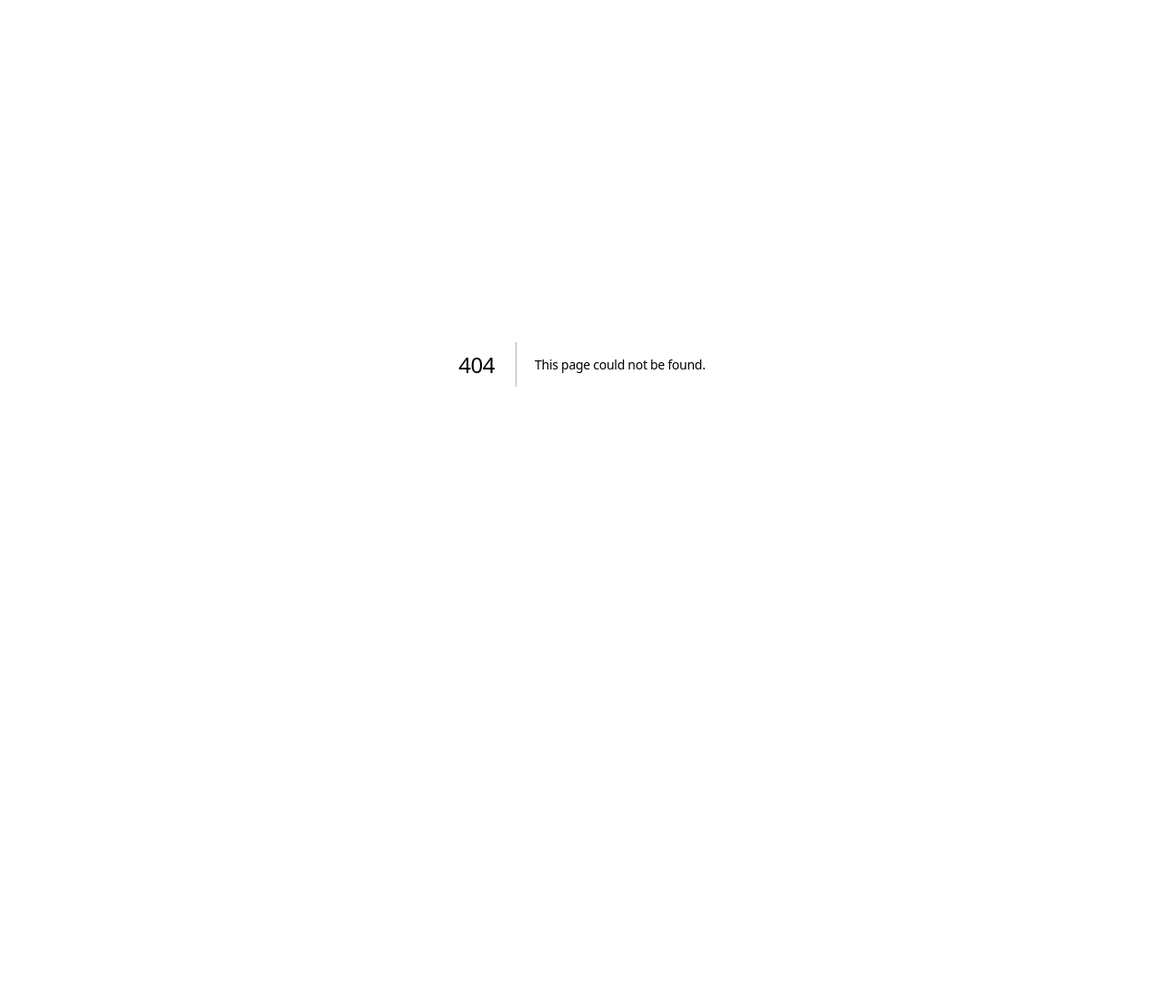
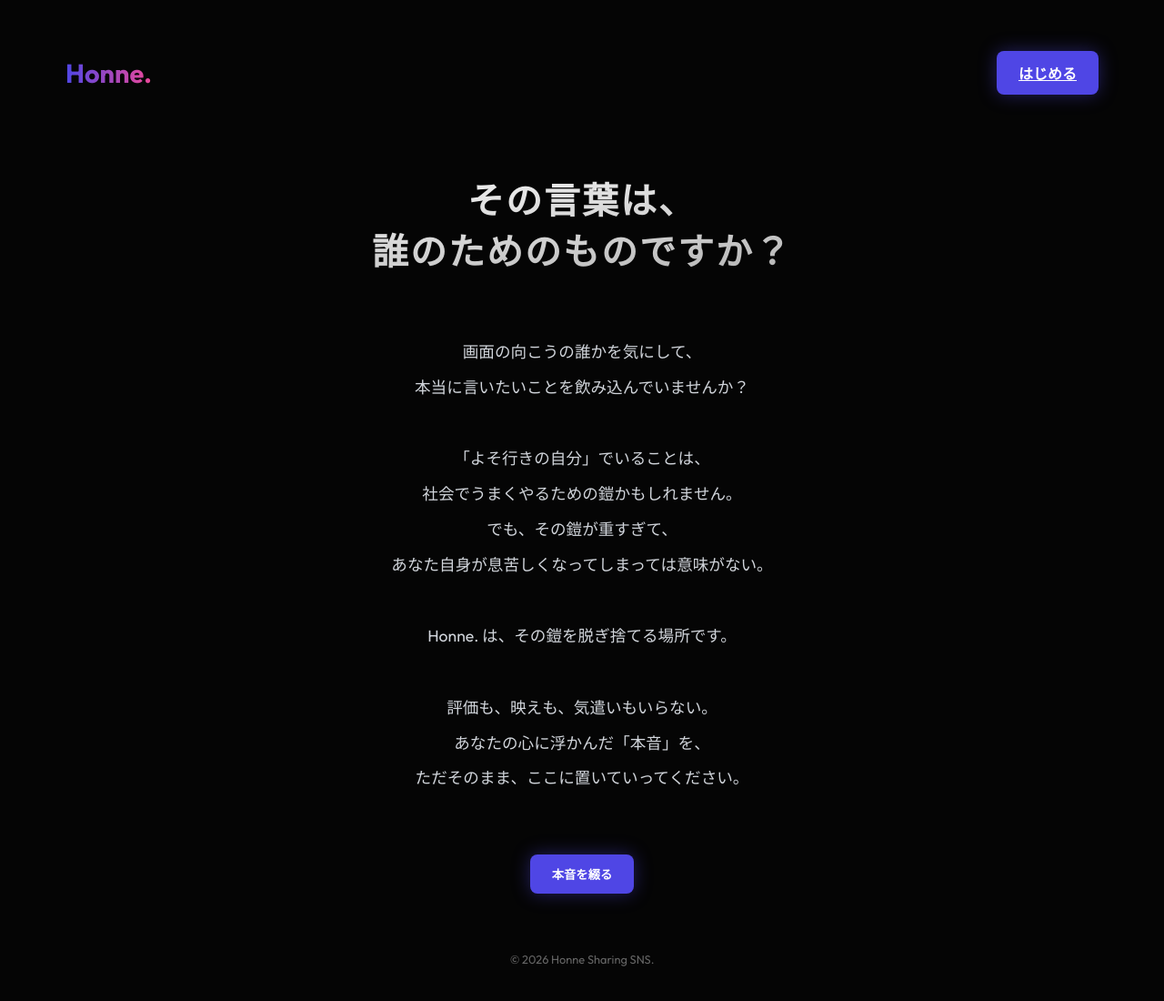
Before and after one commit to savereset302-pixel/henne-sns, a Next.js app: page /about in a window 1280 px wide. Before the commit this address had no page. Shown: the top 1100 px of the page at 91% size. Before the commit the page ends 800 px from the top, so only its background shows below. Built offline with nearby package versions, Linux system fonts and the light colour scheme; no server answers.

Commit message:
Create About page with development philosophy

```diff
--- /dev/null
+++ b/src/app/about/about.module.css
@@ -0,0 +1,87 @@
+.header {
+    display: flex;
+    justify-content: space-between;
+    align-items: center;
+    padding: 1.5rem 0;
+}
+
+.logo {
+    font-size: 1.8rem;
+    font-weight: 800;
+    text-decoration: none;
+    background: linear-gradient(to right, #4f46e5, #ec4899);
+    -webkit-background-clip: text;
+    background-clip: text;
+    -webkit-text-fill-color: transparent;
+}
+
+.content {
+    max-width: 800px;
+    margin: 4rem auto;
+    text-align: center;
+}
+
+.hero {
+    margin-bottom: 4rem;
+    animation: float 6s ease-in-out infinite;
+}
+
+.title {
+    font-size: 2.5rem;
+    line-height: 1.4;
+    font-weight: 700;
+    letter-spacing: 0.05em;
+    background: linear-gradient(to bottom right, #fff, #aaa);
+    -webkit-background-clip: text;
+    background-clip: text;
+    -webkit-text-fill-color: transparent;
+}
+
+.message {
+    font-size: 1.1rem;
+    line-height: 2.2;
+    color: #d1d5db;
+    margin-bottom: 4rem;
+}
+
+.message p {
+    margin-bottom: 2.5rem;
+}
+
+.action {
+    margin-top: 2rem;
+}
+
+.footer {
+    text-align: center;
+    margin-top: 4rem;
+    color: #666;
+    font-size: 0.8rem;
+    padding-bottom: 2rem;
+}
+
+@keyframes float {
+    0% {
+        transform: translateY(0px);
+    }
+
+    50% {
+        transform: translateY(-10px);
+    }
+
+    100% {
+        transform: translateY(0px);
+    }
+}
+
+@media (max-width: 768px) {
+    .title {
+        font-size: 1.8rem;
+    }
+
+    .message {
+        font-size: 1rem;
+        padding: 0 1rem;
+        text-align: left;
+    }
+}
--- /dev/null
+++ b/src/app/about/page.tsx
@@ -0,0 +1,56 @@
+"use client";
+
+import Link from "next/link";
+import styles from "./about.module.css";
+import UserNav from "@/components/UserNav";
+
+export default function AboutPage() {
+    return (
+        <main className="container fade-in">
+            <header className={styles.header}>
+                <Link href="/" className={styles.logo}>Honne.</Link>
+                <UserNav />
+            </header>
+
+            <div className={styles.content}>
+                <section className={styles.hero}>
+                    <h1 className={styles.title}>
+                        その言葉は、<br />
+                        誰のためのものですか？
+                    </h1>
+                </section>
+
+                <section className={styles.message}>
+                    <p>
+                        画面の向こうの誰かを気にして、<br />
+                        本当に言いたいことを飲み込んでいませんか？
+                    </p>
+                    <p>
+                        「よそ行きの自分」でいることは、<br />
+                        社会でうまくやるための鎧かもしれません。<br />
+                        でも、その鎧が重すぎて、<br />
+                        あなた自身が息苦しくなってしまっては意味がない。
+                    </p>
+                    <p>
+                        Honne. は、その鎧を脱ぎ捨てる場所です。
+                    </p>
+                    <p>
+                        評価も、映えも、気遣いもいらない。<br />
+                        あなたの心に浮かんだ「本音」を、<br />
+                        ただそのまま、ここに置いていってください。
+                    </p>
+                </section>
+
+                <div className={styles.action}>
+                    <Link href="/">
+                        <button className="btn-primary">本音を綴る</button>
+                    </Link>
+                </div>
+            </div>
+
+            <footer className={styles.footer}>
+                <p>&copy; 2026 Honne Sharing SNS.</p>
+            </footer>
+        </main>
+    );
+}
--- a/src/app/page.tsx
+++ b/src/app/page.tsx
@@ -110,7 +110,9 @@ export default function Home() {
       </section>
 
       <footer className={styles.footer}>
-        <p>&copy; 2026 Honne Sharing SNS. All rights reserved.</p>
+        <p>
+          &copy; 2026 Honne Sharing SNS. All rights reserved. | <Link href="/about" style={{ color: '#666', textDecoration: 'none' }}>About</Link>
+        </p>
       </footer>
     </main>
   );
```
